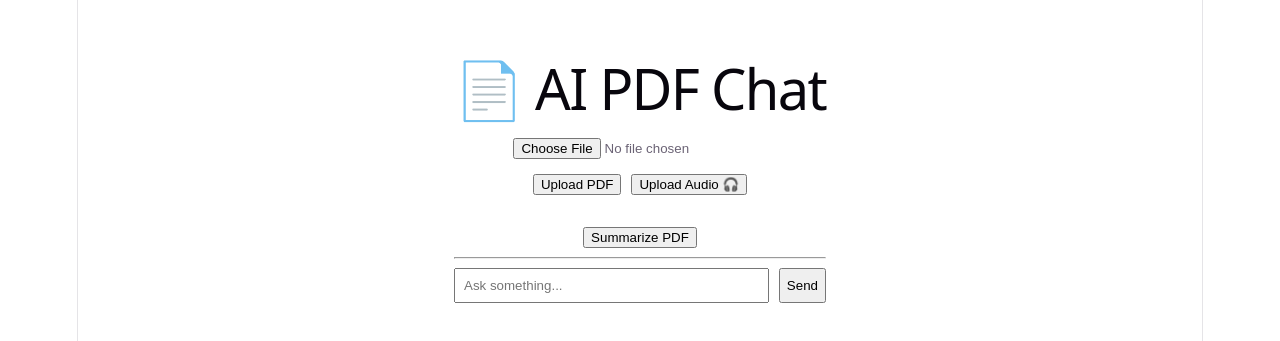
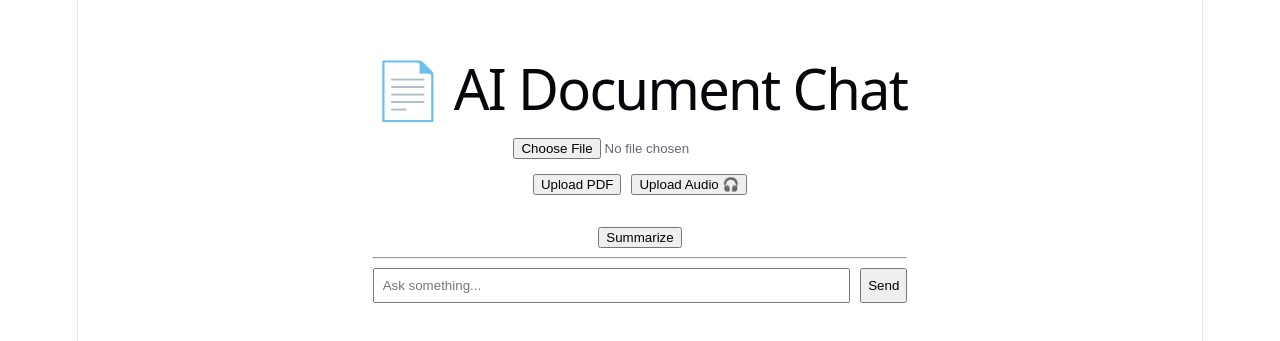
Before and after one commit to maliraj544/ai-doc-qa, a React app in the folder frontend/: page / in a window 1280 px wide. Shown: the part 217-558 px from the top of the page. Built offline with nearby package versions, Linux system fonts and the light colour scheme; the HTML template or start-up script is replaced by a standard one.

Commit message:
final frontend ready

```diff
--- a/frontend/src/App.jsx
+++ b/frontend/src/App.jsx
@@ -1,7 +1,7 @@
 import { useState } from "react";
 import axios from "axios";
 
-// 🔥 LIVE BACKEND
+// 🔥 LIVE BACKEND (your Render URL)
 const BASE_URL = "https://ai-doc-backend-emvr.onrender.com";
 
 function App() {
@@ -18,15 +18,11 @@ function App() {
       const formData = new FormData();
       formData.append("file", file);
 
-      const res = await axios.post(`${BASE_URL}/upload`, formData, {
-        headers: {
-          "Content-Type": "multipart/form-data",
-        },
-      });
+      const res = await axios.post(`${BASE_URL}/upload`, formData);
 
       alert(res.data.message);
     } catch (err) {
-      console.error(err.response?.data || err.message);
+      console.error(err);
       alert("PDF upload failed ❌");
     }
   };
@@ -39,11 +35,7 @@ function App() {
       const formData = new FormData();
       formData.append("file", file);
 
-      const res = await axios.post(`${BASE_URL}/upload-audio`, formData, {
-        headers: {
-          "Content-Type": "multipart/form-data",
-        },
-      });
+      const res = await axios.post(`${BASE_URL}/upload-audio`, formData);
 
       if (res.data.file?.filename) {
         setAudioUrl(`${BASE_URL}/uploads/${res.data.file.filename}`);
@@ -51,7 +43,7 @@ function App() {
 
       alert(res.data.message);
     } catch (err) {
-      console.error(err.response?.data || err.message);
+      console.error(err);
       alert("Audio upload failed ❌");
     }
   };
@@ -70,7 +62,7 @@ function App() {
 
       setMessage("");
     } catch (err) {
-      console.error(err.response?.data || err.message);
+      console.error(err);
       alert("Chat failed ❌");
     }
   };
@@ -78,16 +70,14 @@ function App() {
   // 📄 Summary
   const handleSummary = async () => {
     try {
-      const res = await axios.post(`${BASE_URL}/chat`, {
-        message: "summary",
-      });
+      const res = await axios.post(`${BASE_URL}/summary`);
 
       setChat((prev) => [
         ...prev,
-        { user: "Summarize PDF", bot: res.data.reply },
+        { user: "Summarize", bot: res.data.summary },
       ]);
     } catch (err) {
-      console.error(err.response?.data || err.message);
+      console.error(err);
       alert("Summary failed ❌");
     }
   };
@@ -103,7 +93,7 @@ function App() {
 
   return (
     <div style={{ maxWidth: "700px", margin: "auto", padding: "20px" }}>
-      <h1 style={{ textAlign: "center" }}>📄 AI PDF Chat</h1>
+      <h1 style={{ textAlign: "center" }}>📄 AI Document Chat</h1>
 
       {/* File Input */}
       <input
@@ -114,13 +104,15 @@ function App() {
       {/* Buttons */}
       <div style={{ marginTop: "10px" }}>
         <button onClick={handleUpload}>Upload PDF</button>
+
         <button onClick={handleAudioUpload} style={{ marginLeft: "10px" }}>
           Upload Audio 🎧
         </button>
       </div>
 
       <br />
-      <button onClick={handleSummary}>Summarize PDF</button>
+
+      <button onClick={handleSummary}>Summarize</button>
 
       {/* 🎧 AUDIO PLAYER */}
       {audioUrl && (
```
